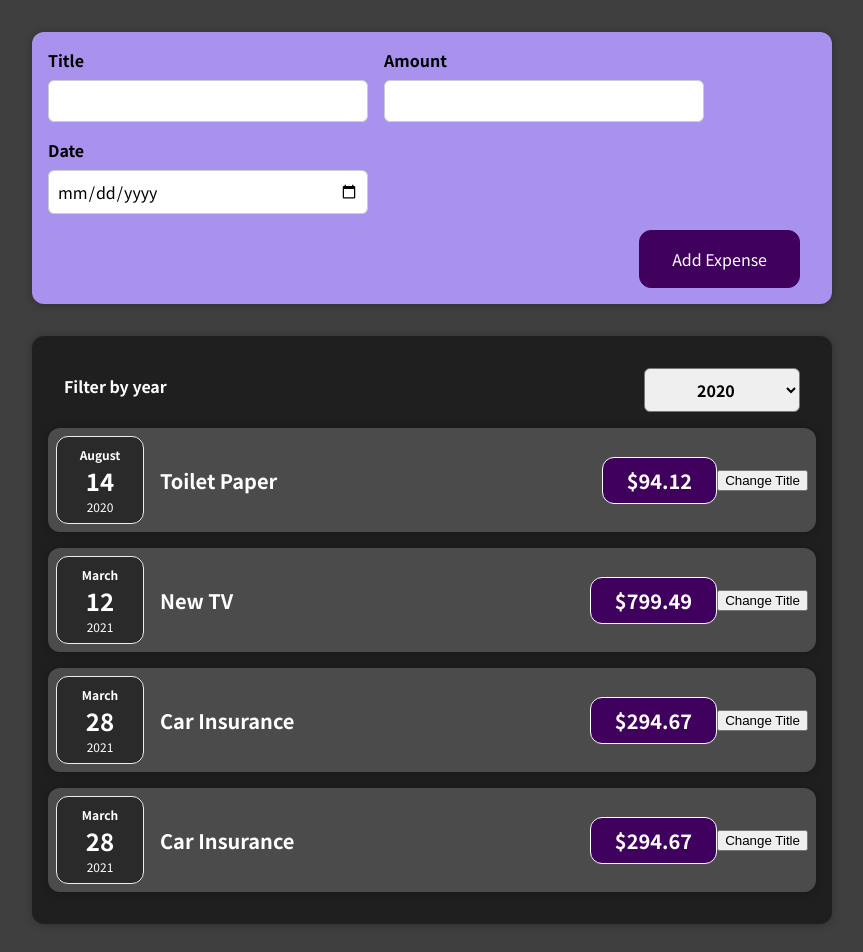
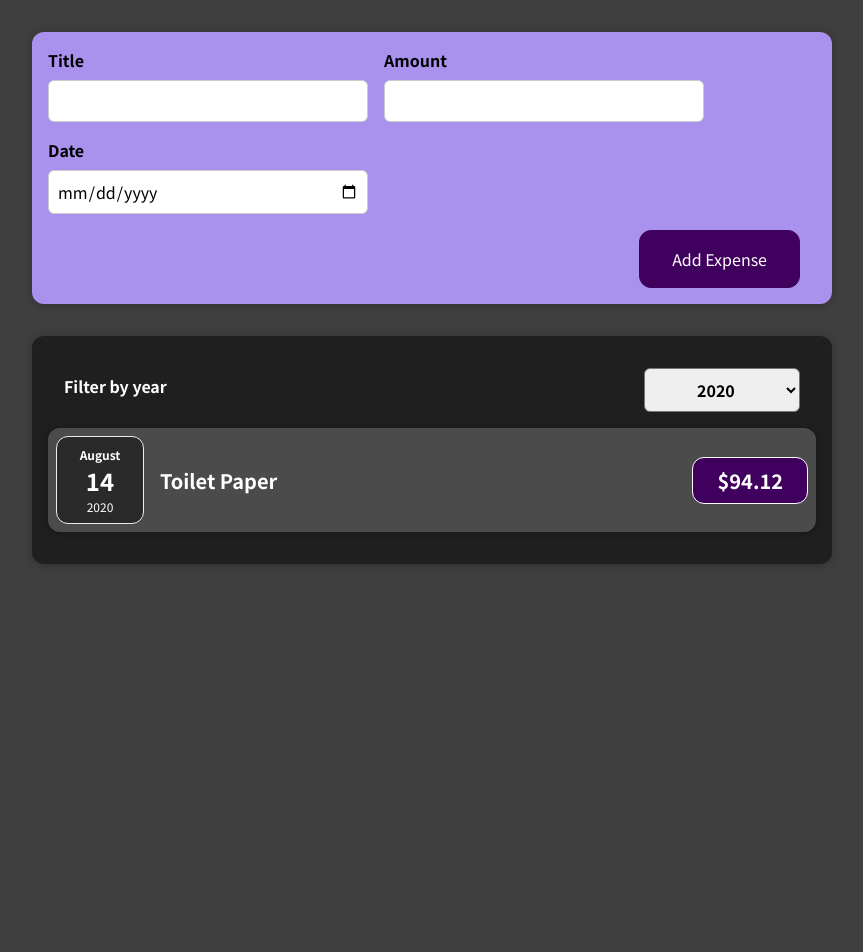
Before and after one commit to wlowrimore/udemy_react_project, a React (Create React App) app: page / in a window 1280 px wide. Shown: the top 952 px of the page, without its empty margins (208-1071 px from the left). After the commit the page ends 800 px from the top, so only its background shows below. Built offline with nearby package versions, Linux system fonts and the light colour scheme.

Commit message:
adds dynamic input, year select functionality, and ternary return for empty array

```diff
--- a/src/App.js
+++ b/src/App.js
@@ -1,34 +1,41 @@
-import React from 'react';
+import React, { useState } from 'react';
 
 import NewExpense from './components/NewExpense/NewExpense';
-import Expenses from './components/Expenses/Expenses';
+import Expenses   from './components/Expenses/Expenses';
 
-const App = () => {
-  const expenses = [
+const DUMMY_EXPENSES = [
   {
-      id: "e1",
+    id:    "e1",
     title: "Toilet Paper",
     amount: 94.12,
     date: new Date(2020, 7, 14),
   },
-    { id: "e2", title: "New TV", amount: 799.49, date: new Date(2021, 2, 12) },
   {
-      id: "e3",
+    id:    "e2",
+    title: "New TV",
+    amount: 799.49,
+    date: new Date(2021, 2, 12) },
+  {
+    id:    "e3",
     title: "Car Insurance",
     amount: 294.67,
     date: new Date(2021, 2, 28),
   },
   {
-      id: "e4",
+    id:    "e4",
     title: "New Desk (Wooden)",
     amount: 450,
     date: new Date(2021, 5, 12),
   },
 ];
 
+const App = () => {
+  const [expenses, setExpenses] = useState(DUMMY_EXPENSES);
+
   const addExpenseHandler = expense => {
-    console.log('In App.js');
-    console.log(expense);
+    setExpenses(prevExpenses => {
+      return[expense, ...prevExpenses];
+    });
   };
 
   return (
--- a/src/components/Expenses/ExpenseItem.js
+++ b/src/components/Expenses/ExpenseItem.js
@@ -1,26 +1,17 @@
-import React, { useState } from 'react';
+import React from 'react';
 
 import ExpenseDate from "./ExpenseDate";
 import Card from "../UI/Card";
 import "./ExpenseItem.css";
 
 const ExpenseItem = (props) => {
-  const [title, setTitle] = useState(props.title);
-  console.log('ExpenseItem evaluated by react');
-
-  const clickHandler = () => {
-    setTitle('Updated');
-    console.log(title);
-  }
-
   return (
     <Card className="expense-item">
       <ExpenseDate date={props.date} />
       <div className="expense-item__description">
-        <h2>{title}</h2>
+        <h2>{props.title}</h2>
         <div className="expense-item__price">${props.amount}</div>
       </div>
-      <button onClick={clickHandler}>Change Title</button>
     </Card>
   );
 };
--- a/src/components/Expenses/Expenses.css
+++ b/src/components/Expenses/Expenses.css
@@ -4,6 +4,5 @@
   margin: 2rem auto;
   width: 50rem;
   max-width: 95%;
-  border-radius: 12px;
-  box-shadow: 0 1px 8px rgba(0, 0, 0, 0.25);
+
 }
--- a/src/components/Expenses/Expenses.js
+++ b/src/components/Expenses/Expenses.js
@@ -1,44 +1,45 @@
-import React, { useState } from 'react';
+import React, { useState } from "react";
 
 import ExpensesFilter from "./ExpensesFilter";
 import ExpenseItem from "./ExpenseItem";
 import Card from "../UI/Card";
-import './Expenses.css'
+import "./Expenses.css";
 
 const Expenses = (props) => {
-  const [filteredYear, setFilteredYear] = useState('2020');
+  const [filteredYear, setFilteredYear] = useState("2020");
 
-  const filterChangeHandler = selectedYear => {
-    setFilteredYear(selectedYear);
+  const filterChangeHandler = (choiceYear) => {
+    setFilteredYear(choiceYear);
   };
+
+  const filteredExpenses = props.items.filter(expense => {
+    return expense.date.getFullYear().toString() === filteredYear;
+  });
+
+  let expensesContent = <p>No Expenses Found Here.</p>;
+
+  if (filteredExpenses.length > 0) {
+    expensesContent = filteredExpenses.map((expense) => (
+      <ExpenseItem
+        key={expense.id}
+        title={expense.title}
+        amount={expense.amount}
+        date={expense.date}
+      />
+    ));
+  }
 
   return (
     <div>
-      <Card className='expenses'>
-        <ExpensesFilter selectedYear={filteredYear} onChangeFilter={filterChangeHandler} />
-        <ExpenseItem
-          title={props.items[0].title}
-          amount={props.items[0].amount}
-          date={props.items[0].date}
+      <Card className="expenses">
+        <ExpensesFilter
+          selectedYear={filteredYear}
+          onChangeFilter={filterChangeHandler}
         />
-        <ExpenseItem
-          title={props.items[1].title}
-          amount={props.items[1].amount}
-          date={props.items[1].date}
-        />
-        <ExpenseItem
-          title={props.items[2].title}
-          amount={props.items[2].amount}
-          date={props.items[2].date}
-        />
-        <ExpenseItem
-          title={props.items[2].title}
-          amount={props.items[2].amount}
-          date={props.items[2].date}
-        />
+        {expensesContent}
       </Card>
     </div>
-  )
-}
+  );
+};
 
-export default Expenses
+export default Expenses;
```
Lines whose indentation alone changed are shown as unchanged.
